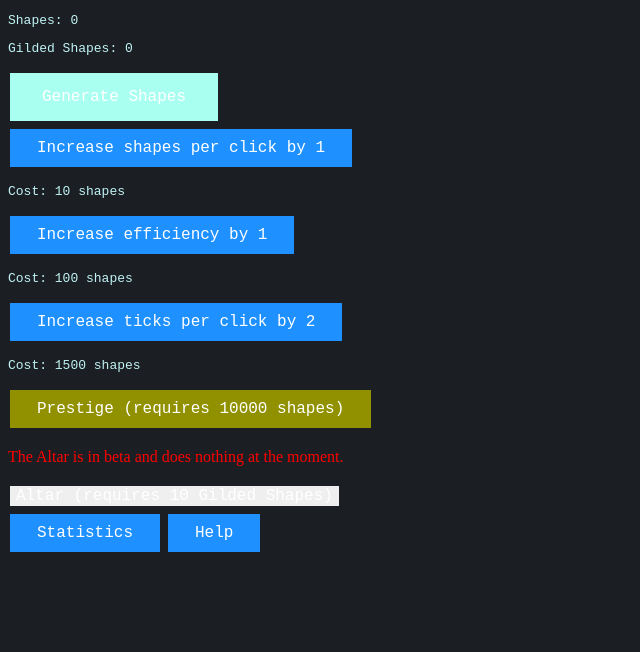
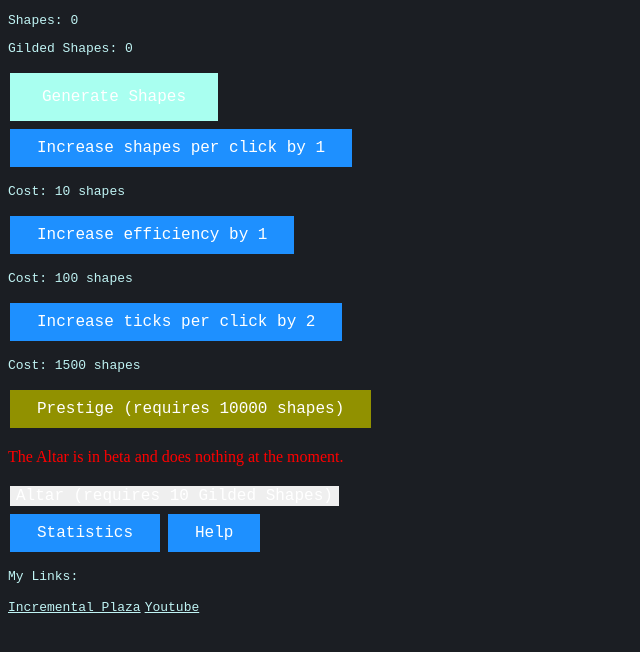
Before and after one commit to OnlyChallenges/UntitledIncrementalGame_NG.github.io, a website: page index.html in a window 1280 px wide. Shown: the whole page, without its empty margins (0-640 px from the left). Drawn offline with Linux system fonts and the light colour scheme.

Commit message:
add shameless self promo

```diff
--- a/index.html
+++ b/index.html
@@ -38,6 +38,9 @@
 <button onclick="toggleHelp()" class="button other-button">Help</button>
 <p id="stats-text" class="main-text-mono"></p>
 <p id="help-text" class="main-text-mono"></p>
+<p class="main-text-mono">My Links:</p>
+<a class="main-text-mono" href="https://plaza.dsolver.ca/m/AmazinDood">Incremental Plaza</a>
+<a class="main-text-mono" href="https://www.youtube.com/@SomeRandomGuyWithInternet">Youtube</a>
 <!--<button onclick="hardReset()" class="button danger-button">Hard Reset</button>-->
 <script src="standard notation table.js"></script>
 <script src="init.js"></script>
```
